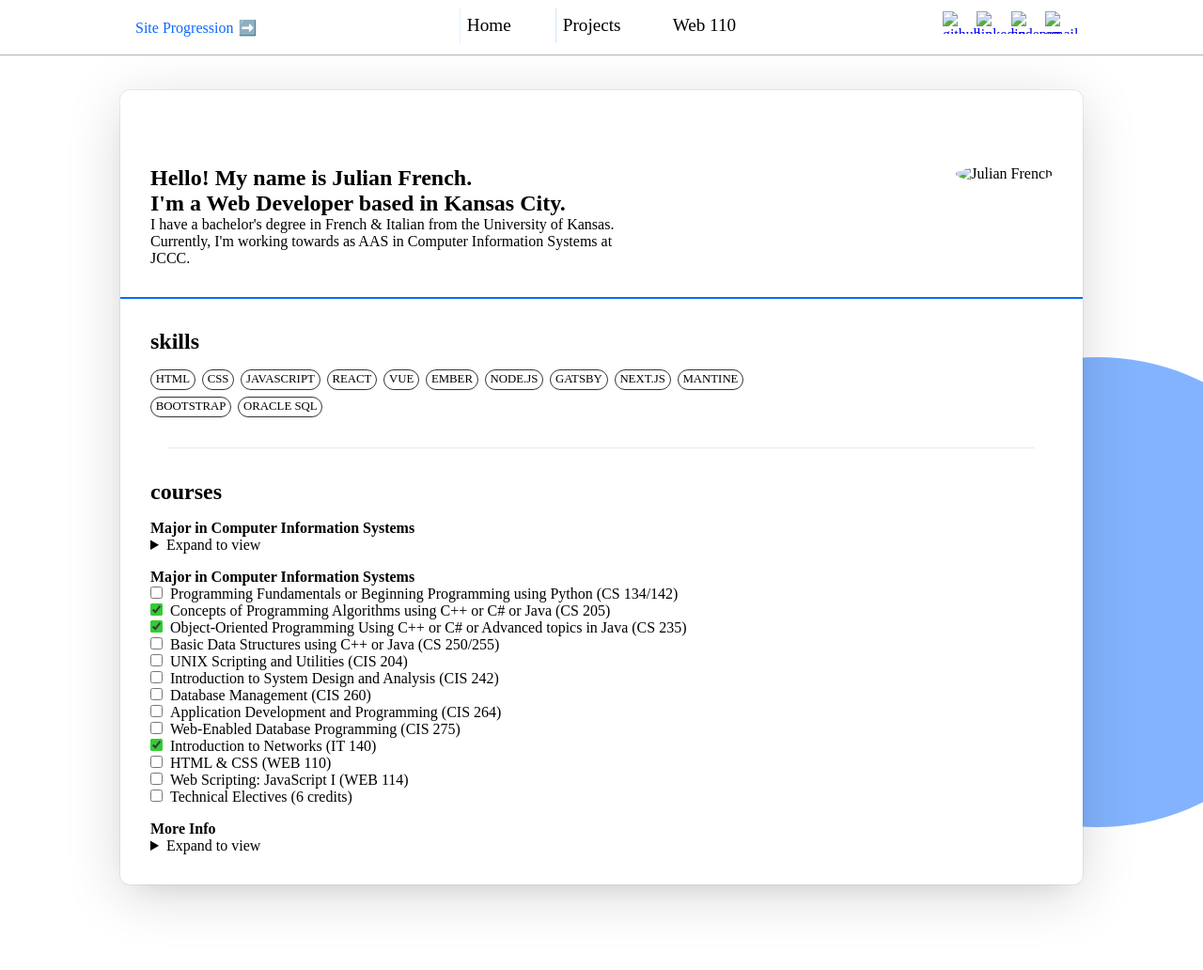
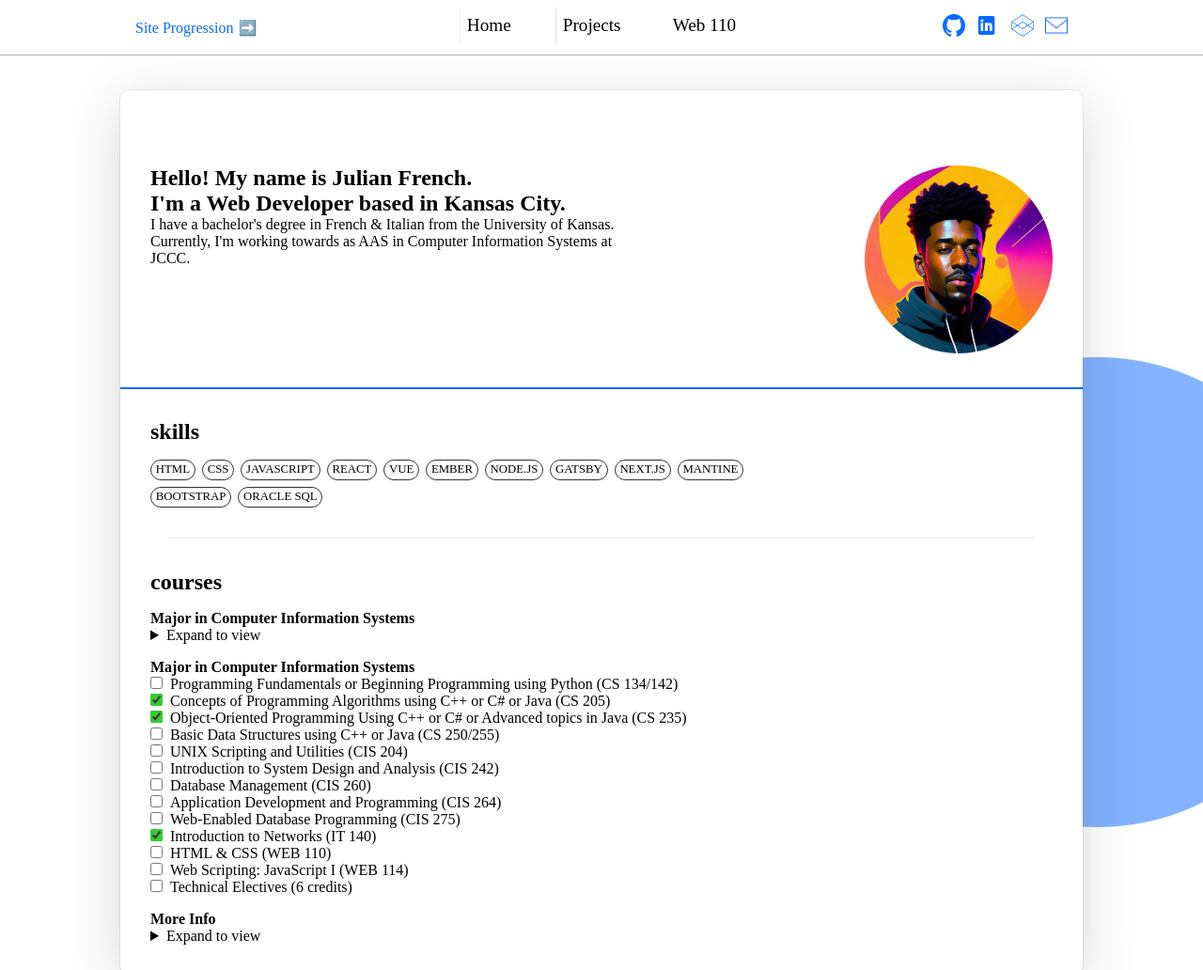
Before and after one commit to Jufrench/jccc_web110_midterm, a plain HTML site: page index.html in a window 1280 px wide. Shown: the top 1032 px of the page at 94% size. Drawn offline with Linux system fonts and the light colour scheme; the site is published under a folder, as on GitHub Pages, so addresses that start at the root find nothing.

Commit message:
Update file references

```diff
--- a/index.html
+++ b/index.html
@@ -20,22 +20,22 @@
         <ul class="nav-external">
           <li>
             <a href="https://github.com/Jufrench" target="_blank">
-              <img src="/github-blue.png" alt="github">
+              <img src="./github-blue.png" alt="github">
             </a>
           </li>
           <li>
             <a href="https://www.linkedin.com/in/julesfrench/" target="_blank">
-              <img src="/linkedin-blue2.png" alt="linkedin">
+              <img src="./linkedin-blue2.png" alt="linkedin">
             </a>
           </li>
           <li>
             <a href="https://codepen.io/jufrench" target="_blank">
-              <img src="/codepen-blue.png" alt="codepen">
+              <img src="./codepen-blue.png" alt="codepen">
             </a>
           </li>
           <li>
             <a href="mailto:ju.french@gmail.com" target="_blank">
-              <img src="/email-blue.png" alt="email">
+              <img src="./email-blue.png" alt="email">
             </a>
           </li>
         </ul>
@@ -55,7 +55,7 @@
         </div>
       </div>
       <div class="ai-me">
-        <img src="/ai_me.jpeg" alt="Julian French">
+        <img src="./ai_me.jpeg" alt="Julian French">
       </div>
     </section>
     <hr class="divider-color">
--- a/style.css
+++ b/style.css
@@ -238,7 +238,7 @@ hr {
   padding-top: var(--padding-xl);
   padding-bottom: 0;
   height: 300px;
-  background-image: url(/me_cartagena.jpeg);
+  background-image: url(./me_cartagena.jpeg);
   background-position: center 35%;
   background-size: cover;
   border-top-left-radius: 10px;
@@ -307,7 +307,7 @@ hr {
   padding-top: var(--padding-xl);
   padding-bottom: 0;
   height: 300px;
-  background-image: url(/IMG_3548.png);
+  background-image: url(./IMG_3548.png);
   background-position: center;
   background-size: cover;
   border-top-left-radius: 10px;
```
